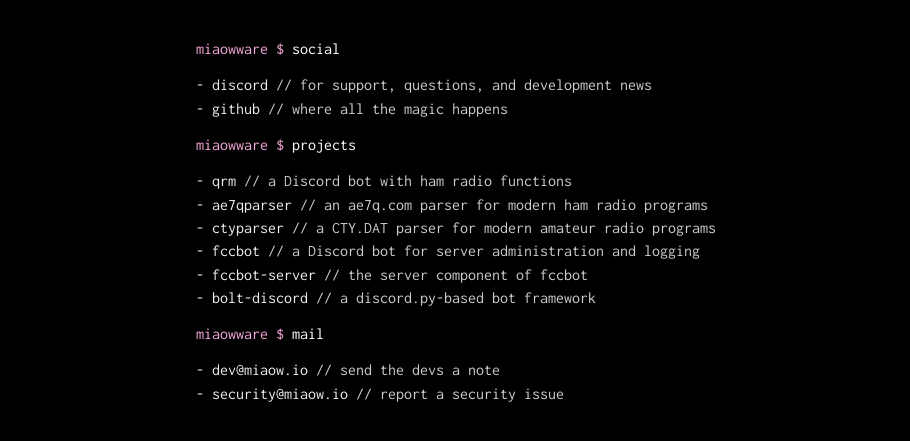
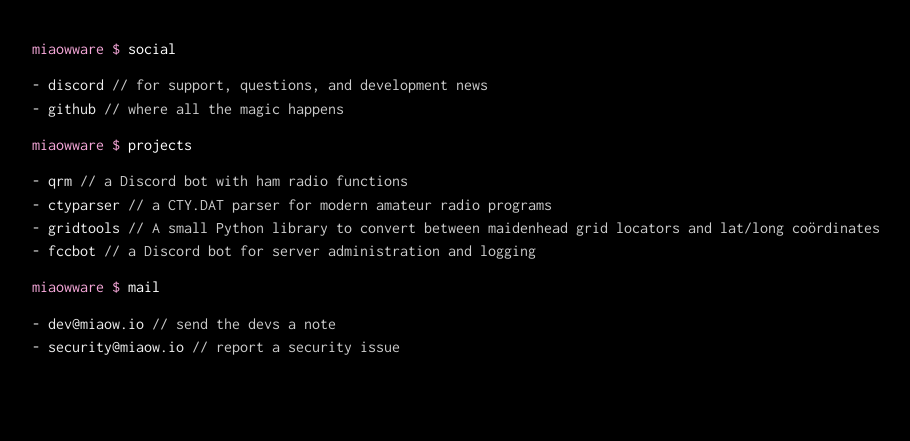
Before and after one commit to miaowware/miaow.io, a Jekyll site: the page built from index.html, in a window 1280 px wide, cut to the strip 286-727 px from the top of the page. Shown: the whole strip, without its empty margins (184-1094 px from the left). Built offline with Jekyll 4.4.1, drawn with Linux system fonts in a browser that asks for light colours.

Commit message:
add/update/remove data (#4)

```diff
--- a/_data/content.yml
+++ b/_data/content.yml
@@ -10,21 +10,24 @@
     - title: qrm
       description: a Discord bot with ham radio functions
       url: https://github.com/miaowware/qrm2
-    - title: ae7qparser
-      description: an ae7q.com parser for modern ham radio programs
-      url: https://github.com/miaowware/ae7qparser
+    # - title: ae7qparser
+    #   description: an ae7q.com parser for modern ham radio programs
+    #   url: https://github.com/miaowware/ae7qparser
     - title: ctyparser
       description: a CTY.DAT parser for modern amateur radio programs
-      url: https://github.com/miaowware/ctyparser
+      url: https://ctyparser.miaow.io
+    - title: gridtools
+      description: A small Python library to convert between maidenhead grid locators and lat/long coördinates
+      url: https://gridtools.miaow.io
     - title: fccbot
       description: a Discord bot for server administration and logging
       url: https://github.com/miaowware/fccbot
-    - title: fccbot-server
-      description: the server component of fccbot
-      url: https://github.com/miaowware/fccbot-server
-    - title: bolt-discord
-      description: a discord.py-based bot framework
-      url: https://github.com/miaowware/bolt-discord
+    # - title: fccbot-server
+    #   description: the server component of fccbot
+    #   url: https://github.com/miaowware/fccbot-server
+    # - title: bolt-discord
+    #   description: a discord.py-based bot framework
+    #   url: https://github.com/miaowware/bolt-discord
 
 mail:
     - title: dev@miaow.io
```
